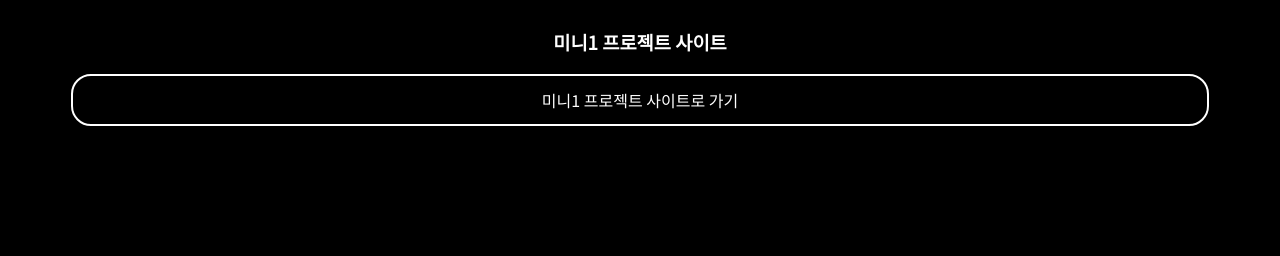
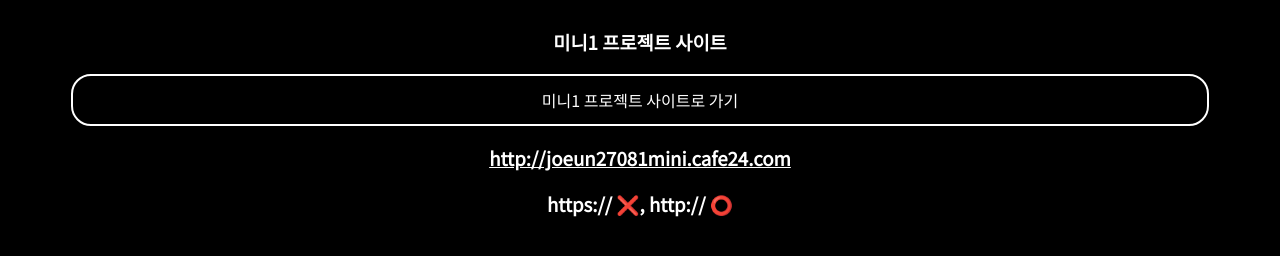
Before and after one commit to ALOHA-CLASS/MSA2_mini1_team1, a plain HTML site: page index.html in a window 1280 px wide. Shown: the part 88-344 px from the top of the page. Drawn offline with Linux system fonts and the light colour scheme.

Commit message:
Add files via upload

```diff
--- a/index.html
+++ b/index.html
@@ -71,6 +71,9 @@
         <h3>미니1 프로젝트 사이트</h3>
         <a href="http://joeun27081mini.cafe24.com" target="_blank" class="btn">미니1 프로젝트 사이트로 가기</a>
 
+        <h3><a href="http://joeun27081mini.cafe24.com" target="_blank" style="color: white;">http://joeun27081mini.cafe24.com</a></h3>
+        <h3>https:// ❌,  http:// ⭕</h3>
+
     </div>
 </body>
 </html>
```
